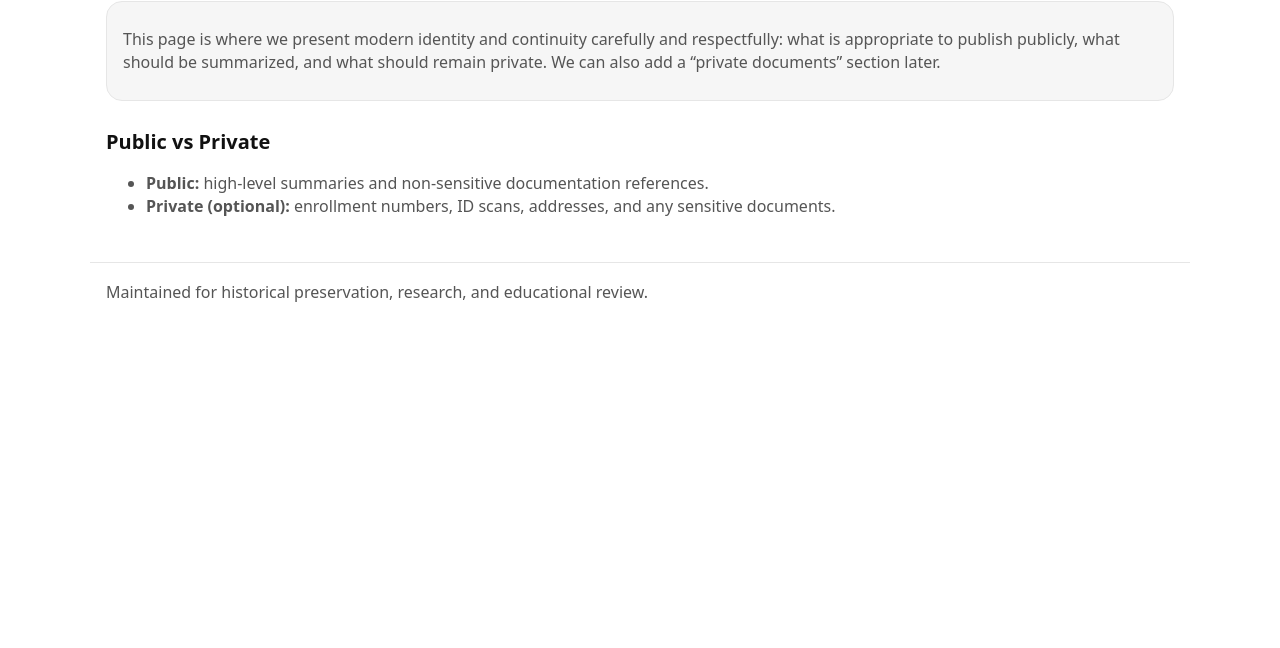
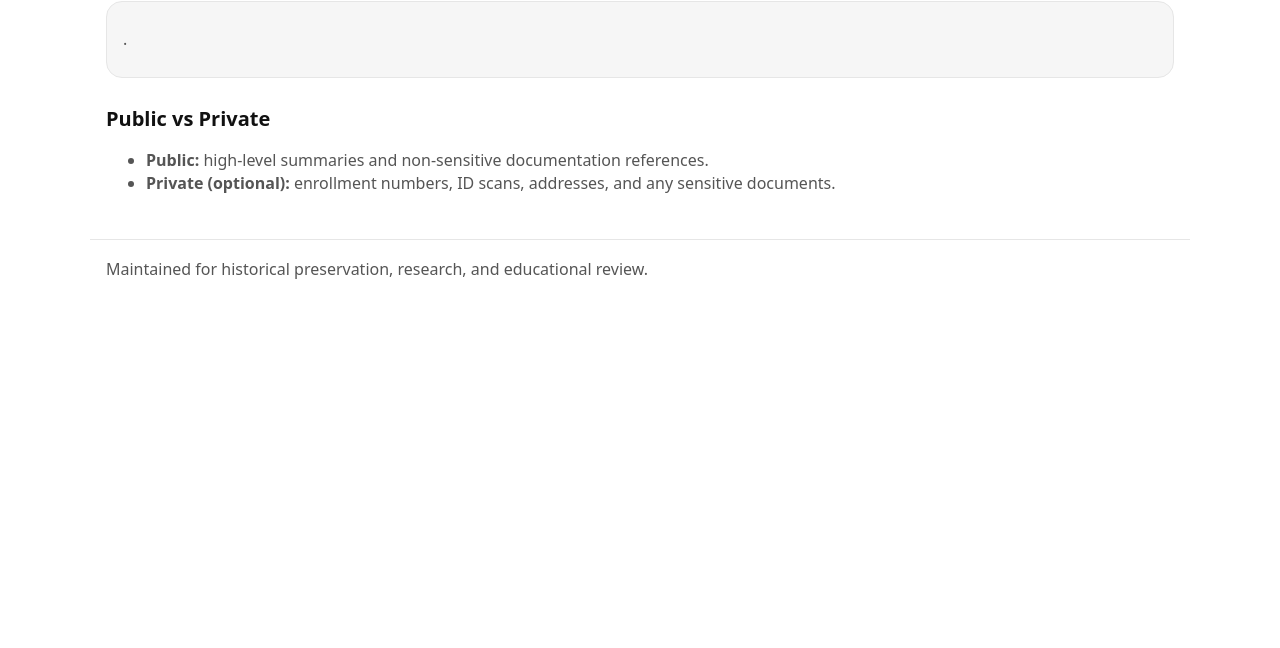
Before and after one commit to russferrparts-wq/russell-ivan-putnam, a plain HTML site: page continuity.html in a window 1280 px wide. Shown: the part 152-800 px from the top of the page. Drawn offline with Linux system fonts and the light colour scheme; a script that the page names is missing.

Commit message:
Update continuity.html

```diff
--- a/continuity.html
+++ b/continuity.html
@@ -36,7 +36,7 @@
 
 <h1>Tribal & Cultural Continuity</h1>
 <div class="card">
-  <p class="muted">This page is where we present modern identity and continuity carefully and respectfully: what is appropriate to publish publicly, what should be summarized, and what should remain private. We can also add a “private documents” section later.</p>
+  <p class="muted">.</p>
 </div>
 
 <h2>Public vs Private</h2>
```
